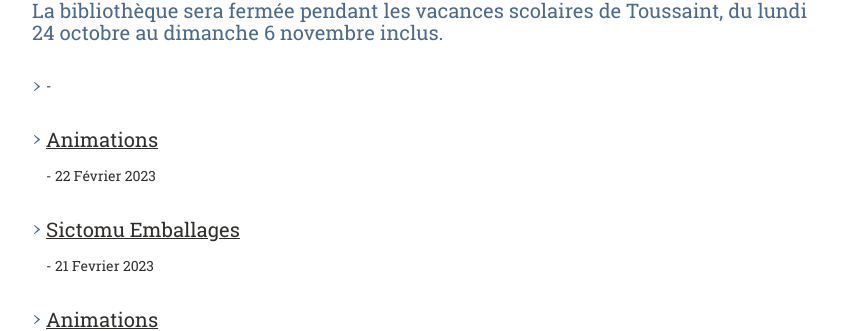
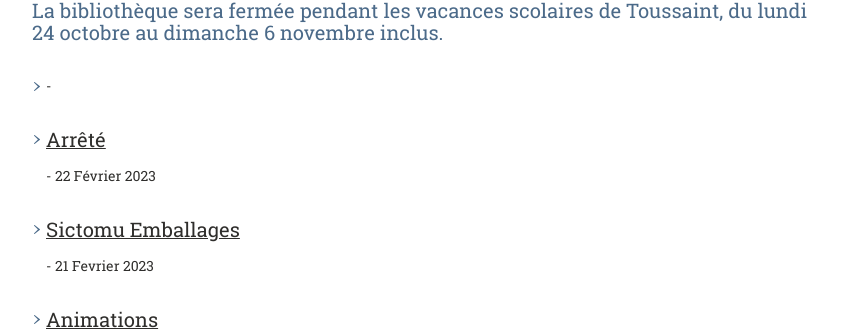
Before and after one commit to Flaux-Village/flaux-village.github.io, a Jekyll site: the page built from actualites.md, in a window 1280 px wide and 900 px high, scrolled down 630 px. Shown: the part 134-465 px from the top of the window, without its empty margins (58-900 px from the left). Built offline with Jekyll 4.4.1, drawn with Linux system fonts in a browser that asks for light colours; our own code applies the rules of GitHub Pages for plain Markdown files.

Commit message:
Update arretes.md

```diff
--- a/_actualites/arretes.md
+++ b/_actualites/arretes.md
@@ -1,9 +1,9 @@
 ---
 layout: page
-titre: Actualités | Animations
-description: Animations
+titre: Actualités | Arrêté
+description: Arrêté
 keywords: mairie, commune, flaux, gard, actualités
-titre_page: Animations
+titre_page: Arrêté
 section: À la une
 addresse_section: /actualites.html
 date_texte: 22 Février 2023
```
